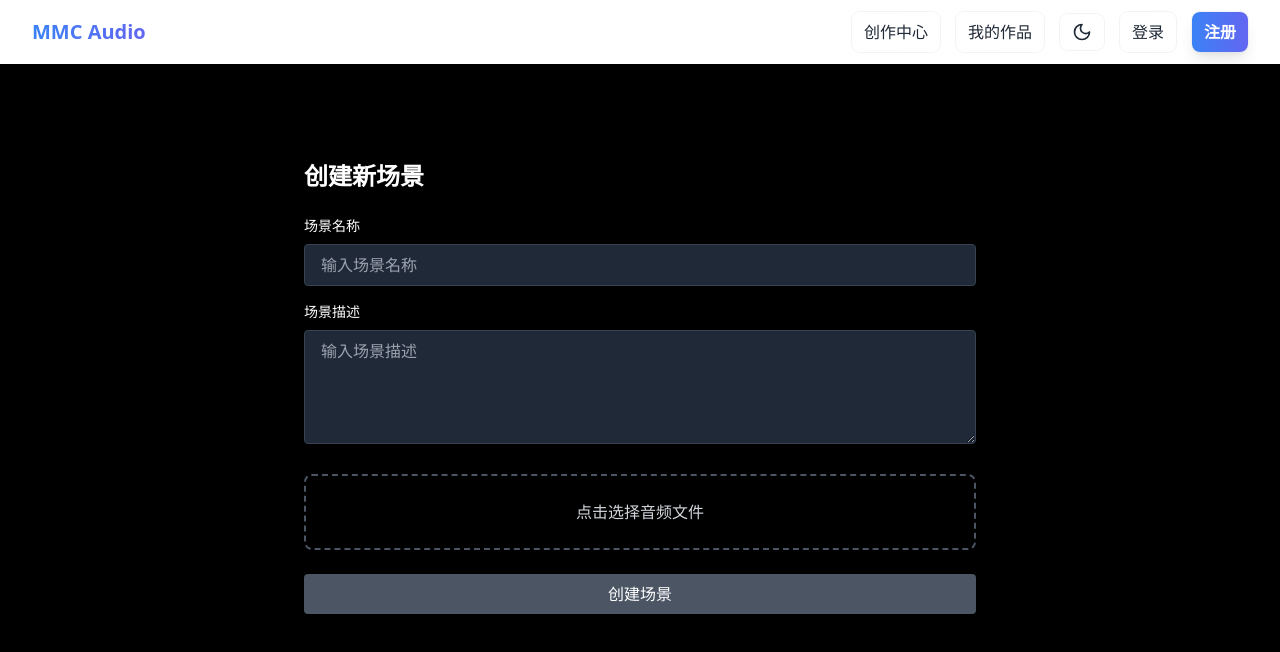
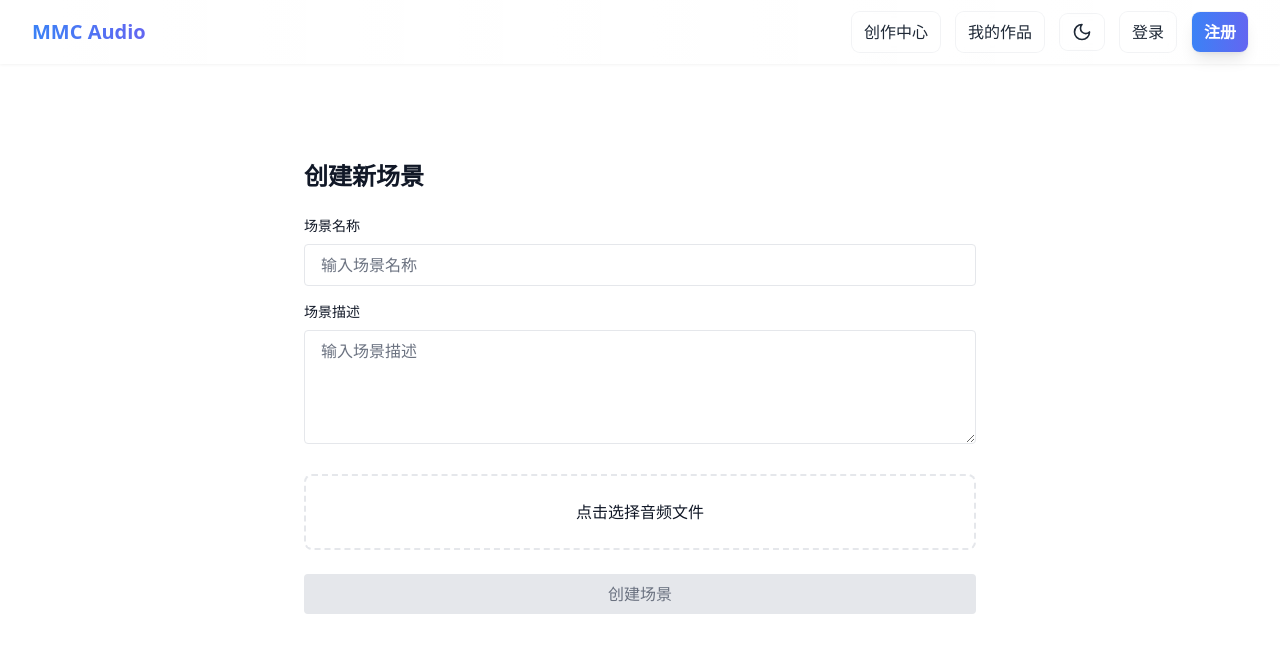
Before and after one commit to lfhwnqe/english-sst, a Next.js app: page /audio-scene/create in a window 1280 px wide. Shown: the top 652 px of the page. Built offline with nearby package versions, Linux system fonts and the light colour scheme.

Commit message:
style: update CreateAudioScene component for improved UI consistency; modify input and button styles for better accessibility and visual appeal; enhance background and border colors for a cohesive design

```diff
--- a/app/audio-scene/create/page.tsx
+++ b/app/audio-scene/create/page.tsx
@@ -90,7 +90,7 @@ export default function CreateAudioScene() {
   };
 
   return (
-    <div className="min-h-screen bg-black text-white p-8">
+    <div className="min-h-screen bg-background text-foreground p-8">
       <StaticAppHeader />
       <div className="max-w-2xl mx-auto">
         <h1 className="text-2xl font-bold mb-6">创建新场景</h1>
@@ -105,7 +105,10 @@ export default function CreateAudioScene() {
                 name="sceneName"
                 value={sceneData.sceneName}
                 onChange={handleInputChange}
-                className="w-full px-4 py-2 bg-gray-800 rounded border border-gray-700 focus:border-blue-500 focus:ring-1 focus:ring-blue-500"
+                className="w-full px-4 py-2 bg-white/50 dark:bg-gray-800/50 rounded
+                border border-gray-200 dark:border-gray-700
+                focus:border-blue-500 focus:ring-1 focus:ring-blue-500
+                text-foreground placeholder-gray-500"
                 placeholder="输入场景名称"
               />
             </div>
@@ -116,7 +119,10 @@ export default function CreateAudioScene() {
                 name="content"
                 value={sceneData.content}
                 onChange={handleInputChange}
-                className="w-full px-4 py-2 bg-gray-800 rounded border border-gray-700 focus:border-blue-500 focus:ring-1 focus:ring-blue-500"
+                className="w-full px-4 py-2 bg-white/50 dark:bg-gray-800/50 rounded
+                border border-gray-200 dark:border-gray-700
+                focus:border-blue-500 focus:ring-1 focus:ring-blue-500
+                text-foreground placeholder-gray-500"
                 rows={4}
                 placeholder="输入场景描述"
               />
@@ -124,7 +130,7 @@ export default function CreateAudioScene() {
           </div>
 
           {/* 音频上传 */}
-          <div className="border-2 border-dashed border-gray-600 rounded-lg p-6 text-center">
+          <div className="border-2 border-dashed border-gray-200 dark:border-gray-700 rounded-lg p-6 text-center">
             <input
               type="file"
               accept="audio/*"
@@ -134,7 +140,7 @@ export default function CreateAudioScene() {
             />
             <label
               htmlFor="audio-upload"
-              className="cursor-pointer block text-gray-300 hover:text-white"
+              className="cursor-pointer block text-foreground/70 hover:text-foreground transition-colors"
             >
               {file ? file.name : "点击选择音频文件"}
             </label>
@@ -143,20 +149,17 @@ export default function CreateAudioScene() {
           <button
             type="submit"
             disabled={loading || !file || !sceneData.sceneName}
-            className={`w-full py-2 px-4 rounded ${
+            className={`w-full py-2 px-4 rounded transition-colors ${
               loading || !file || !sceneData.sceneName
-                ? "bg-gray-600 cursor-not-allowed"
-                : "bg-blue-600 hover:bg-blue-700"
+                ? "bg-gray-200 dark:bg-gray-700 text-gray-500 dark:text-gray-400 cursor-not-allowed"
+                : "bg-gradient-to-r from-blue-500 to-indigo-500 dark:from-blue-600 dark:to-indigo-600 text-white hover:shadow-lg hover:shadow-blue-500/20"
             }`}
           >
             {loading ? "创建中..." : "创建场景"}
           </button>
 
           {error && <div className="text-red-500 text-sm mt-2">{error}</div>}
-
-          {success && (
-            <div className="text-green-500 text-sm mt-2">{success}</div>
-          )}
+          {success && <div className="text-green-500 text-sm mt-2">{success}</div>}
         </form>
       </div>
 
```
